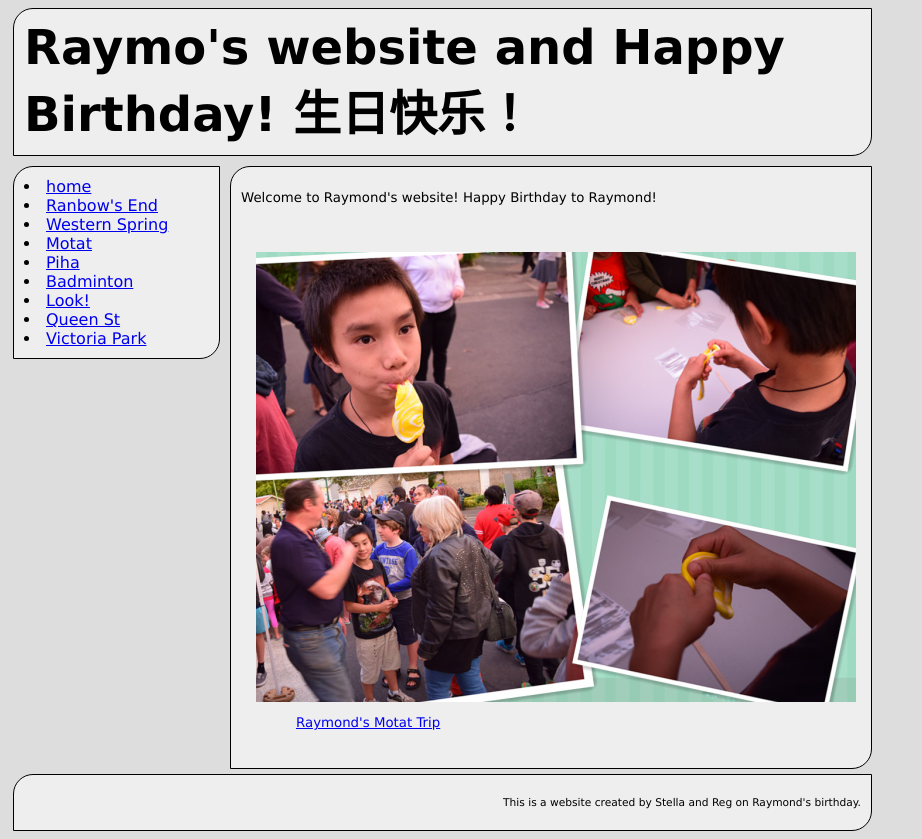
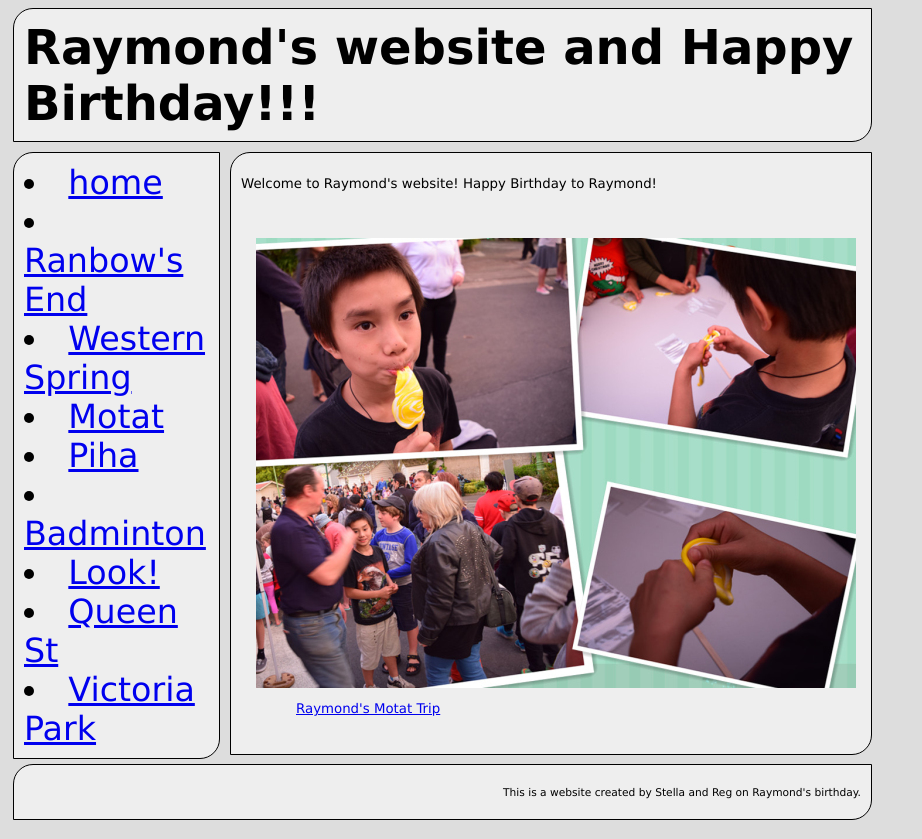
Before and after one commit to clairscent/raymo, a plain HTML site: page index.html in a window 1280 px wide. Shown: the whole page, without its empty margins (0-922 px from the left). Drawn offline with Linux system fonts and the light colour scheme; a web font is replaced by a local one.

Commit message:
website 1.1 update

```diff
--- a/index.html
+++ b/index.html
@@ -14,7 +14,7 @@
 
         <header>
 
-            <h1>Raymo's website and Happy Birthday! 生日快乐！</h1>
+            <h1>Raymond's website and Happy Birthday!!!</h1>
 
         </header>
 
--- a/style.css
+++ b/style.css
@@ -43,7 +43,8 @@ header {
 }
 
 nav {
-    font-size: 12pt;
+    font-family: UpperEastSide, Verdana, sans-serif;
+    font-size: 25pt;
     width: 185px;
     float: left;
 }
@@ -81,6 +82,8 @@ h2 {
 h3 {
     font-size: 12pt;
 }
+
+
 
 #main ul {
     list-style-type: none;
```
